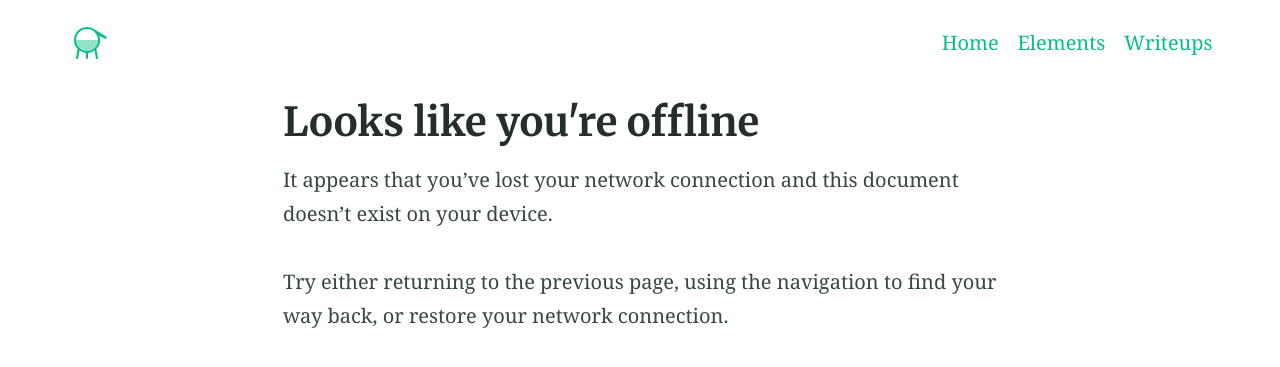
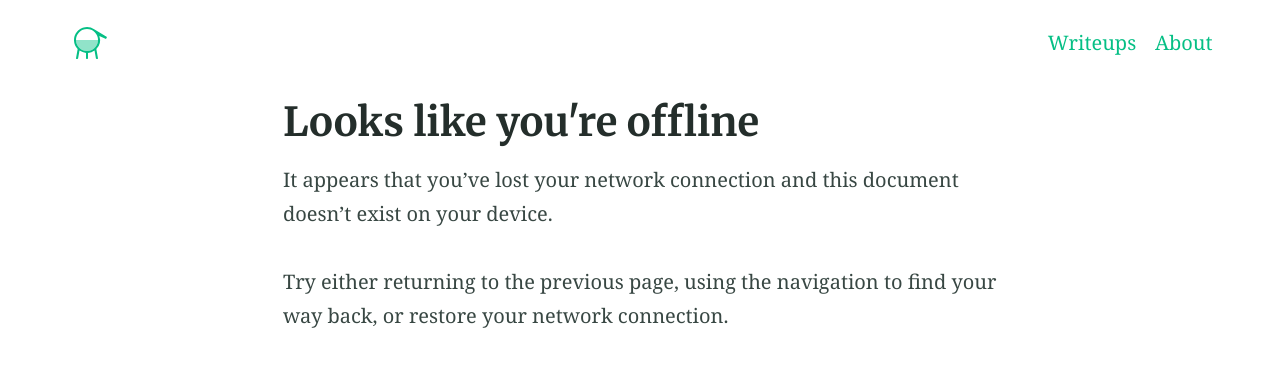
Before and after one commit to AC01010/Connor-McCartney.github.io, a Jekyll site: the page built from offline.md, in a window 1280 px wide. Shown: the top 367 px of the page. Built offline with Jekyll 4.4.1, drawn with Linux system fonts in a browser that asks for light colours.

Commit message:
Update _config.yml

```diff
--- a/_config.yml
+++ b/_config.yml
@@ -91,13 +91,10 @@ favicons: # Favicons are also used in the manifest file. Syntax is 'size: path'
 
 # 9. Site navigation
 navigation_header:
-- title: Home
-  url: /
-- title: Elements
-  url: /elements/
 - title: Writeups
   url: /writeups/
-
+- title: About
+  url: /
 
 
 # Load custom fonts from fonts.google.com etc
```
